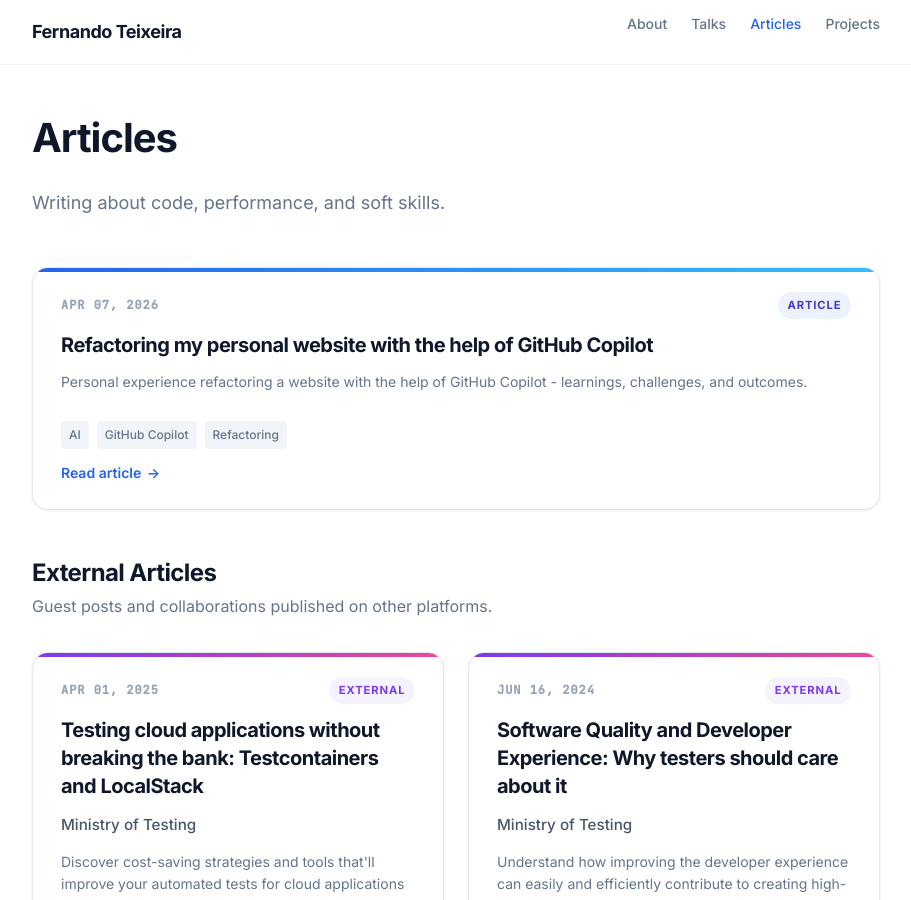
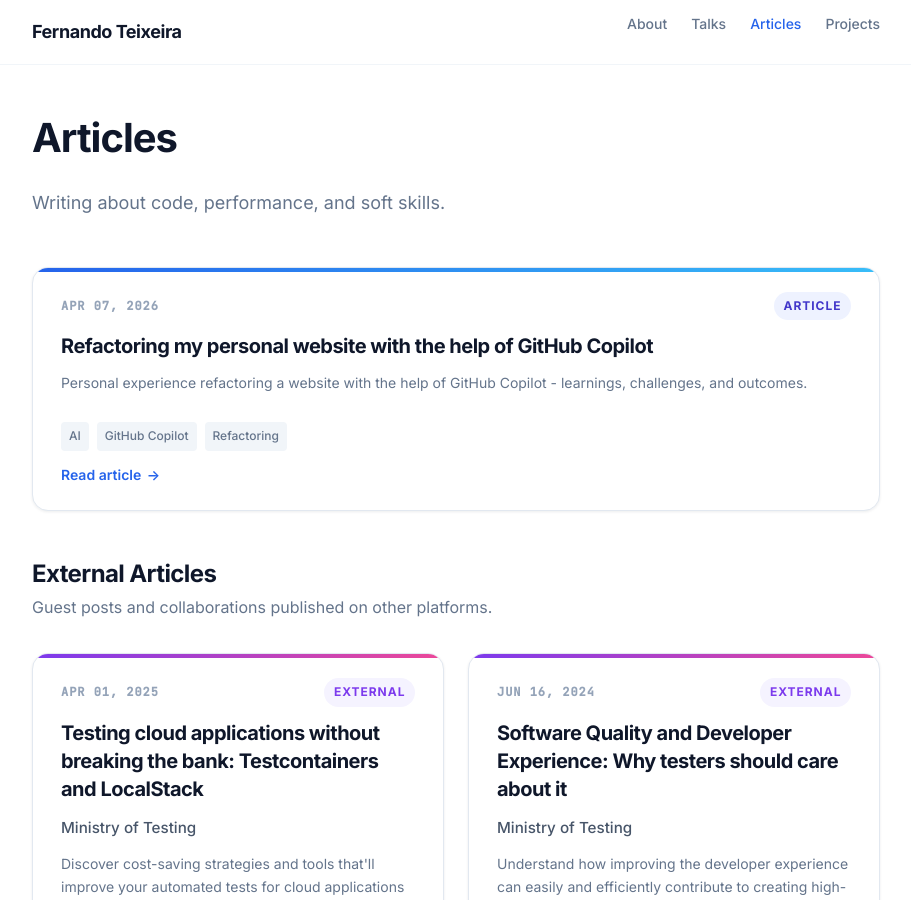
Before and after one commit to teixeira-fernando/teixeira-fernando.github.io, a Jekyll site: the page built from articles.md, in a window 1280 px wide and 900 px high. Shown: the whole window, without its empty margins (184-1095 px from the left). Built offline with Jekyll 4.4.1, drawn with Linux system fonts in a browser that asks for light colours.

Commit message:
Improve article badge readability
Agent-Logs-Url: https://github.com/teixeira-fernando/personal-website/sessions/130b2ed9-1315-4e10-a5dd-acd9ae1b004f

Co-authored-by: teixeira-fernando <32043860+teixeira-fernando@users.noreply.github.com>

```diff
--- a/assets/css/main.css
+++ b/assets/css/main.css
@@ -925,7 +925,7 @@ button:focus {
 .article-type {
   background-color: #eef2ff;
   color: #4338ca;
-  font-size: 0.7rem;
+  font-size: 0.75rem;
   font-weight: 700;
   text-transform: uppercase;
   letter-spacing: 0.08em;
```
